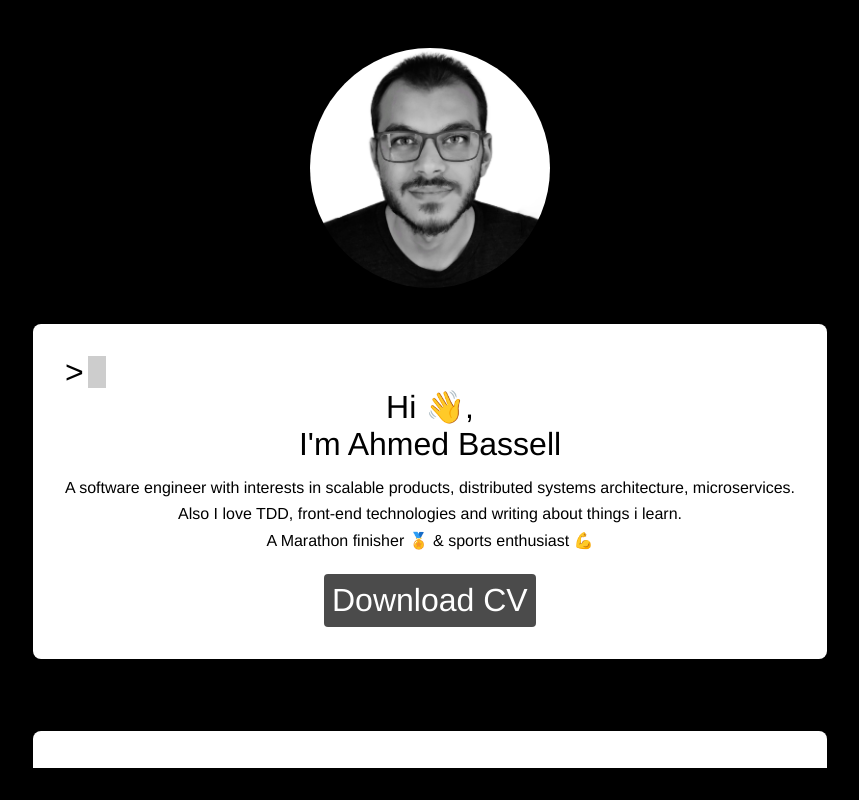
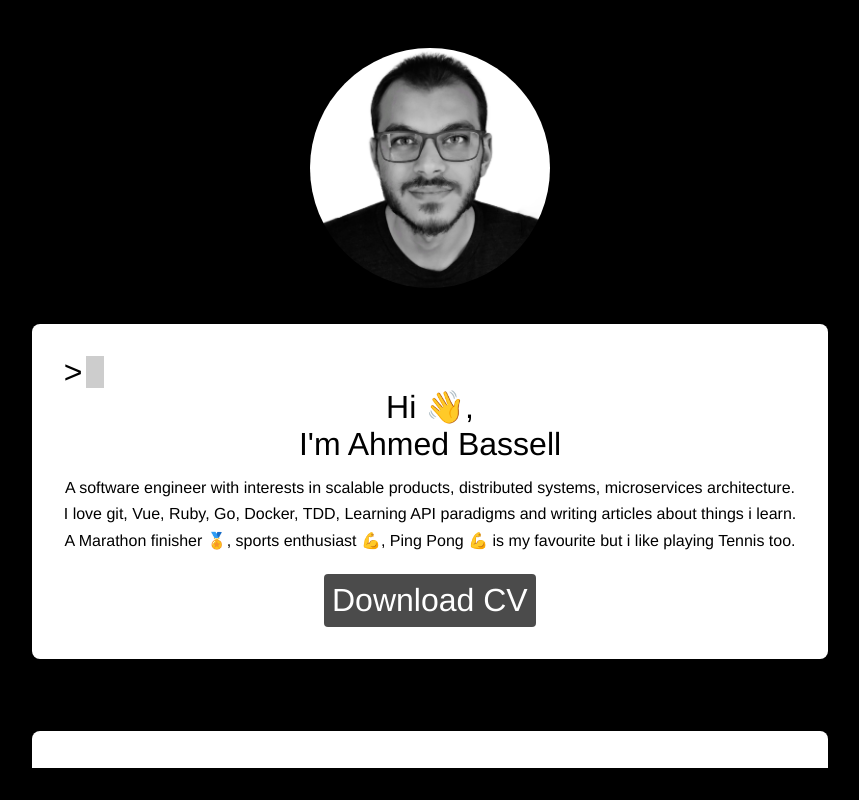
Before and after one commit to ahmedBassell/ahmedBassell.github.io, a Vue app: page / in a window 1280 px wide. Shown: the whole page, without its empty margins (210-1069 px from the left). Built offline with nearby package versions, Linux system fonts and the light colour scheme; grey boxes are pictures that could not be loaded.

Commit message:
:hammer: Fix title and meta tags

```diff
--- a/src/main.js
+++ b/src/main.js
@@ -4,6 +4,44 @@ import router from './router'
 
 Vue.config.productionTip = false
 
+// This callback runs before every route change, including on page load.
+router.beforeEach((to, from, next) => {
+  // This goes through the matched routes from last to first, finding the closest route with a title.
+  // eg. if we have /some/deep/nested/route and /some, /deep, and /nested have titles, nested's will be chosen.
+  const nearestWithTitle = to.matched.slice().reverse().find(r => r.meta && r.meta.title);
+
+  // Find the nearest route element with meta tags.
+  const nearestWithMeta = to.matched.slice().reverse().find(r => r.meta && r.meta.metaTags);
+  // const previousNearestWithMeta = from.matched.slice().reverse().find(r => r.meta && r.meta.metaTags);
+
+  // If a route with a title was found, set the document (page) title to that value.
+  if(nearestWithTitle) document.title = nearestWithTitle.meta.title;
+
+  // Remove any stale meta tags from the document using the key attribute we set below.
+  Array.from(document.querySelectorAll('[data-vue-router-controlled]')).map(el => el.parentNode.removeChild(el));
+
+  // Skip rendering meta tags if there are none.
+  if(!nearestWithMeta) return next();
+
+  // Turn the meta tag definitions into actual elements in the head.
+  nearestWithMeta.meta.metaTags.map(tagDef => {
+    const tag = document.createElement('meta');
+
+    Object.keys(tagDef).forEach(key => {
+      tag.setAttribute(key, tagDef[key]);
+    });
+
+    // We use this to track which meta tags we create, so we don't interfere with other ones.
+    tag.setAttribute('data-vue-router-controlled', '');
+
+    return tag;
+  })
+  // Add the meta tags to the document head.
+  .forEach(tag => document.head.appendChild(tag));
+
+  next();
+});
+
 new Vue({
   router,
   render: h => h(App)
--- a/src/router/index.js
+++ b/src/router/index.js
@@ -9,7 +9,20 @@ Vue.use(VueRouter)
   {
     path: '/',
     name: 'Home',
-    component: Home
+    component: Home,
+    meta: {
+      title: 'Ahmed Bassell - Personal Website',
+      metaTags: [
+        {
+          name: 'description',
+          content: 'About Ahmed Bassell career & interests'
+        },
+        {
+          property: 'og:description',
+          content: 'About Ahmed Bassell career & interests'
+        }
+      ]
+    }
   },
   {
     path: '/blog',
--- a/src/views/Home.vue
+++ b/src/views/Home.vue
@@ -13,9 +13,9 @@
       I'm Ahmed Bassell
       <div class="separator"></div>
       <div class="desc">
-        A software engineer with interests in scalable products, distributed systems architecture, microservices.<div class="separator"></div>
-        Also I love TDD, front-end technologies and writing about things i learn.<div class="separator"></div>
-        A Marathon finisher 🏅 & sports enthusiast 💪
+        <span> {{ desc_1 }} </span><div class="separator"></div>
+        <span> {{ desc_2 }} </span><div class="separator"></div>
+        <span> {{ desc_3 }} </span>
       </div>
 
       <a class="resume" v-bind:href="cv_url" target="_blank">
@@ -37,11 +37,25 @@
 <script>
 export default {
   name: 'Home',
-  data: () => {
+  data() {
     console.log(process.env.BASE_URL)
     return {
-      cv_url: '/cv.pdf'
+      cv_url: '/cv.pdf',
+      desc_1: 'A software engineer with interests in scalable products, distributed systems, microservices architecture.',
+      desc_2: 'I love git, Vue, Ruby, Go, Docker, TDD, Learning API paradigms and writing articles about things i learn.',
+      desc_3: 'A Marathon finisher 🏅, sports enthusiast 💪, Ping Pong 💪 is my favourite but i like playing Tennis too.',
+      desc_shown_1: '',
     }
+  },
+  created() {
+    // let interval = setInterval(() => {
+    //   if(this.desc_1.length === 0) {
+    //     clearInterval(interval);
+    //     return;
+    //   }
+    //   this.desc_shown_1 += (this.desc_1[0]);
+    //   this.desc_1 = this.desc_1.substr(1);
+    // }, 120);
   }
 }
 </script>
@@ -57,6 +71,7 @@ export default {
   overflow-y: auto;
   max-height: 848px;
 }
+
 .avatar {
   margin: 0 auto;
   width: 240px;
```
